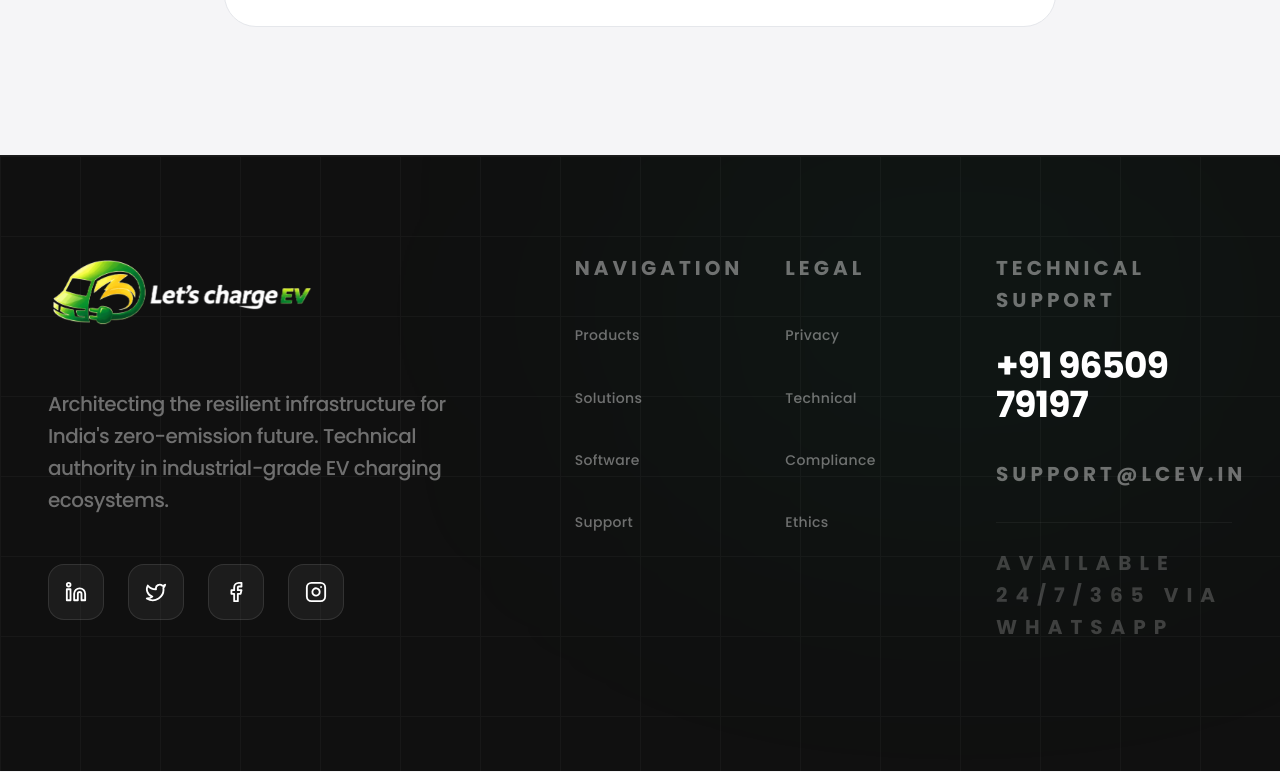
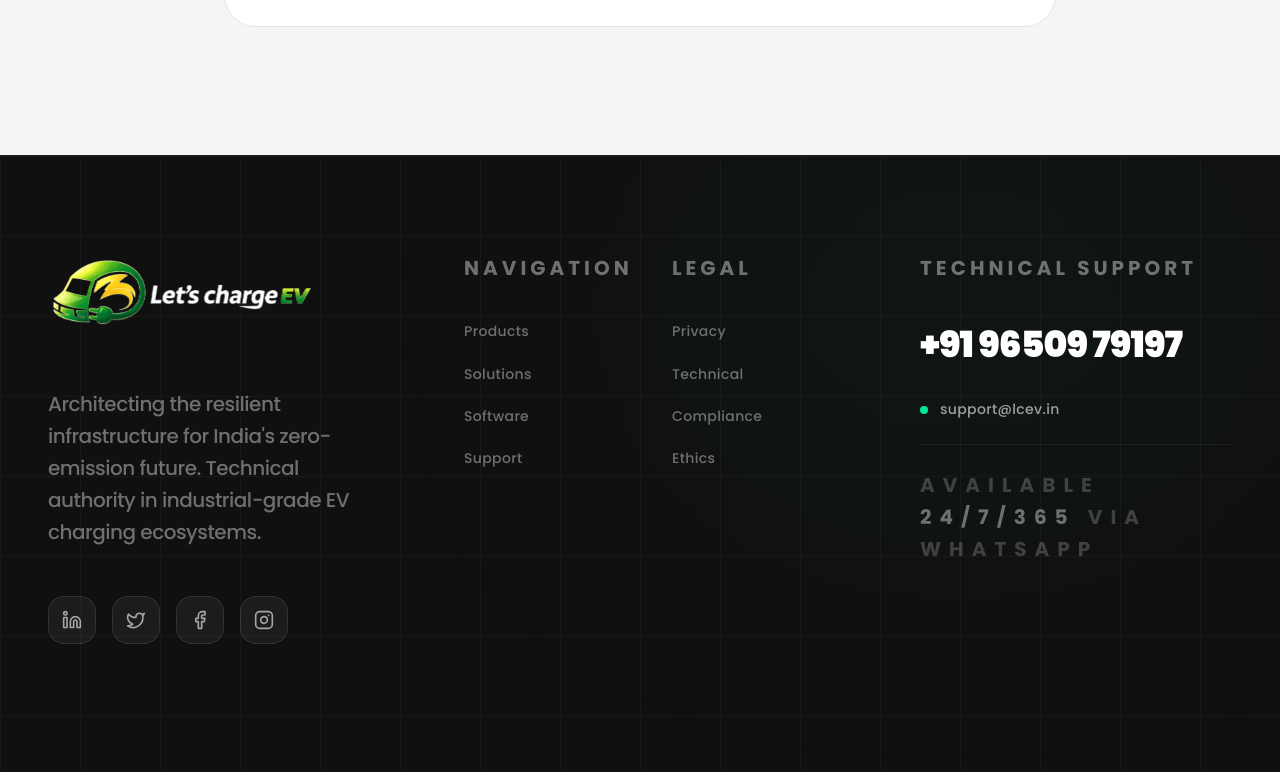
Before and after one commit to yorkyinternational-dotcom/Letschargeev, a React (Vite) app: page /1 in a window 1280 px wide. Shown: the part 967-1739 px from the top of the page. Built offline with nearby package versions, Linux system fonts and the light colour scheme.

Commit message:
fix(ui): restyle footer grid layout and fix map marker visibility in dark mode

```diff
--- a/src/components/layout/Footer.jsx
+++ b/src/components/layout/Footer.jsx
@@ -18,8 +18,8 @@ const Footer = () => {
       <div className="absolute top-0 right-0 w-[50%] h-[50%] bg-accent-green/5 blur-[150px] rounded-full"></div>
 
       <div className="max-w-7xl mx-auto px-6 lg:px-12 relative z-10">
-        <div className="grid grid-cols-1 md:grid-cols-2 lg:grid-cols-12 gap-20 mb-12 md:mb-16">
-          <div className="lg:col-span-5">
+        <div className="grid grid-cols-1 md:grid-cols-2 lg:grid-cols-12 gap-12 lg:gap-16 mb-12 md:mb-16">
+          <div className="lg:col-span-4 lg:pr-8">
             <Link to="/" className="mb-12 block">
               <Logo withText={false} theme="dark" className="h-16 md:h-20" />
             </Link>
@@ -27,10 +27,10 @@ const Footer = () => {
               Architecting the resilient infrastructure for India's zero-emission future.
               Technical authority in industrial-grade EV charging ecosystems.
             </p>
-            <div className="flex gap-6">
+            <div className="flex gap-4">
               {[Linkedin, Twitter, Facebook, Instagram].map((Icon, i) => (
-                <a key={i} href="#" className="w-14 h-14 rounded-2xl bg-white/5 flex items-center justify-center hover:bg-accent-green hover:text-primary transition-all group border border-white/10">
-                  <Icon size={22} />
+                <a key={i} href="#" className="w-12 h-12 rounded-2xl bg-white/5 flex items-center justify-center hover:bg-accent-green hover:text-primary transition-all group border border-white/10">
+                  <Icon size={20} className="text-white/60 group-hover:text-primary transition-colors" />
                 </a>
               ))}
             </div>
@@ -38,10 +38,10 @@ const Footer = () => {
 
           <div className="lg:col-span-2">
             <p className="text-xs font-bold uppercase tracking-[0.2em] text-white/40 mb-8">NAVIGATION</p>
-            <ul className="space-y-6">
+            <ul className="space-y-3">
               {['Products', 'Solutions', 'Software', 'Support'].map(link => (
                 <li key={link}>
-                  <Link to={`/#${link.toLowerCase()}`} className="text-white/40 hover:text-white text-sm font-medium tracking-wide transition-all hover:translate-x-3 block py-2">
+                  <Link to={`/#${link.toLowerCase()}`} className="text-white/40 hover:text-white text-sm font-medium tracking-wide transition-all hover:translate-x-2 block py-1">
                     {link}
                   </Link>
                 </li>
@@ -51,10 +51,10 @@ const Footer = () => {
 
           <div className="lg:col-span-2">
             <p className="text-xs font-bold uppercase tracking-[0.2em] text-white/40 mb-8">LEGAL</p>
-            <ul className="space-y-6">
+            <ul className="space-y-3">
               {['Privacy', 'Technical', 'Compliance', 'Ethics'].map(link => (
                 <li key={link}>
-                  <Link to={`/legal`} className="text-white/40 hover:text-white text-sm font-medium tracking-wide transition-all hover:translate-x-3 block py-2">
+                  <Link to={`/legal`} className="text-white/40 hover:text-white text-sm font-medium tracking-wide transition-all hover:translate-x-2 block py-1">
                     {link}
                   </Link>
                 </li>
@@ -62,20 +62,27 @@ const Footer = () => {
             </ul>
           </div>
 
-          <div className="lg:col-span-3">
+          <div className="lg:col-span-4 lg:pl-10">
             <p className="text-xs font-bold uppercase tracking-[0.2em] text-white/40 mb-8">TECHNICAL SUPPORT</p>
-            <div className="space-y-8">
+            <div className="space-y-6">
               <a
                 href="https://wa.me/919650979197?text=Hello%20I%20am%20interested%20in%20your%20services"
                 target="_blank"
                 rel="noopener noreferrer"
-                className="text-4xl font-bold text-white leading-none hover:text-accent-green transition-colors cursor-pointer tracking-tight"
+                className="text-3xl xl:text-4xl font-black text-white hover:text-accent-green transition-colors cursor-pointer tracking-tight block"
               >
                 +91 96509 79197
               </a>
-              <p className="text-white/40 text-xs font-bold uppercase tracking-[0.2em]">support@lcev.in</p>
+              {/* Status Indicator */}
+              <div className="flex items-center gap-3">
+                <div className="relative flex h-2 w-2 mt-0.5">
+                  <span className="animate-ping absolute inline-flex h-full w-full rounded-full bg-accent-green opacity-75"></span>
+                  <span className="relative inline-flex rounded-full h-2 w-2 bg-accent-green"></span>
+                </div>
+                <a href="mailto:support@lcev.in" className="text-white/60 hover:text-white text-sm font-medium tracking-wide transition-colors">support@lcev.in</a>
+              </div>
               <div className="pt-6 border-t border-white/5">
-                <p className="text-[10px] font-bold text-white/20 uppercase tracking-[0.4em]">Available 24/7/365 via WhatsApp</p>
+                <p className="text-[10px] font-bold text-white/20 uppercase tracking-[0.4em]">Available <span className="text-white/40">24/7/365</span> via WhatsApp</p>
               </div>
             </div>
           </div>
--- a/src/components/maps/ChargerMap.jsx
+++ b/src/components/maps/ChargerMap.jsx
@@ -7,8 +7,8 @@ import { LocateFixed, Navigation, Battery } from 'lucide-react';
 // Custom Marker Icon since default Leaflet markers require image URLs that Vite sometimes mangles
 const customIcon = new L.DivIcon({
     className: 'custom-leaflet-marker',
-    html: `<div class="w-8 h-8 bg-black rounded-full border-2 border-accent-green flex items-center justify-center shadow-[0_0_15px_rgba(0,230,150,0.5)]">
-             <div class="w-3 h-3 bg-accent-green rounded-full animate-pulse"></div>
+    html: `<div class="w-8 h-8 bg-[#0a0a0a]/40 backdrop-blur-md rounded-full border-2 border-accent-green flex items-center justify-center shadow-[0_0_20px_rgba(0,230,150,0.6)]">
+             <div class="w-4 h-4 bg-accent-green rounded-full animate-pulse shadow-[0_0_10px_#00E696]"></div>
            </div>`,
     iconSize: [32, 32],
     iconAnchor: [16, 16],
@@ -92,7 +92,7 @@ const ChargerMap = () => {
     };
 
     return (
-        <div className={`relative w-full h-full min-h-[600px] md:min-h-[800px] ${isDark ? 'bg-[#0a0a0a]' : 'bg-[#f8f9fa]'} transition-colors duration-500`}>
+        <div className={`relative w-full h-full min-h-[600px] md:min-h-[800px] ${isDark ? 'bg-[#0a0a0a]' : 'bg-[#f8f9fa]'} transition-colors duration-500 overflow-hidden`}>
             <div className="absolute inset-0 z-0">
                 <MapContainer
                     center={[28.6139, 77.2090]}
@@ -124,6 +124,16 @@ const ChargerMap = () => {
                     <MapEventsHelper setSelectedCharger={setSelectedCharger} />
                 </MapContainer>
             </div>
+
+            {/* Cinematic Tech Overlays (Dark Mode Only) */}
+            {isDark && (
+                <>
+                    {/* Deep Vignette to blend map edges into the black background */}
+                    <div className="absolute inset-0 pointer-events-none z-[400] bg-[radial-gradient(circle_at_center,transparent_30%,#0a0a0a_100%)]"></div>
+                    {/* Subtle Holographic Scanlines */}
+                    <div className="absolute inset-0 pointer-events-none z-[400] opacity-10" style={{ backgroundImage: 'linear-gradient(rgba(255,255,255,0.1) 1px, transparent 1px)', backgroundSize: '100% 4px' }}></div>
+                </>
+            )}
 
             {/* Find Nearest Button */}
             <div className="absolute bottom-24 md:bottom-10 left-6 md:left-10 z-[1000]">
```
